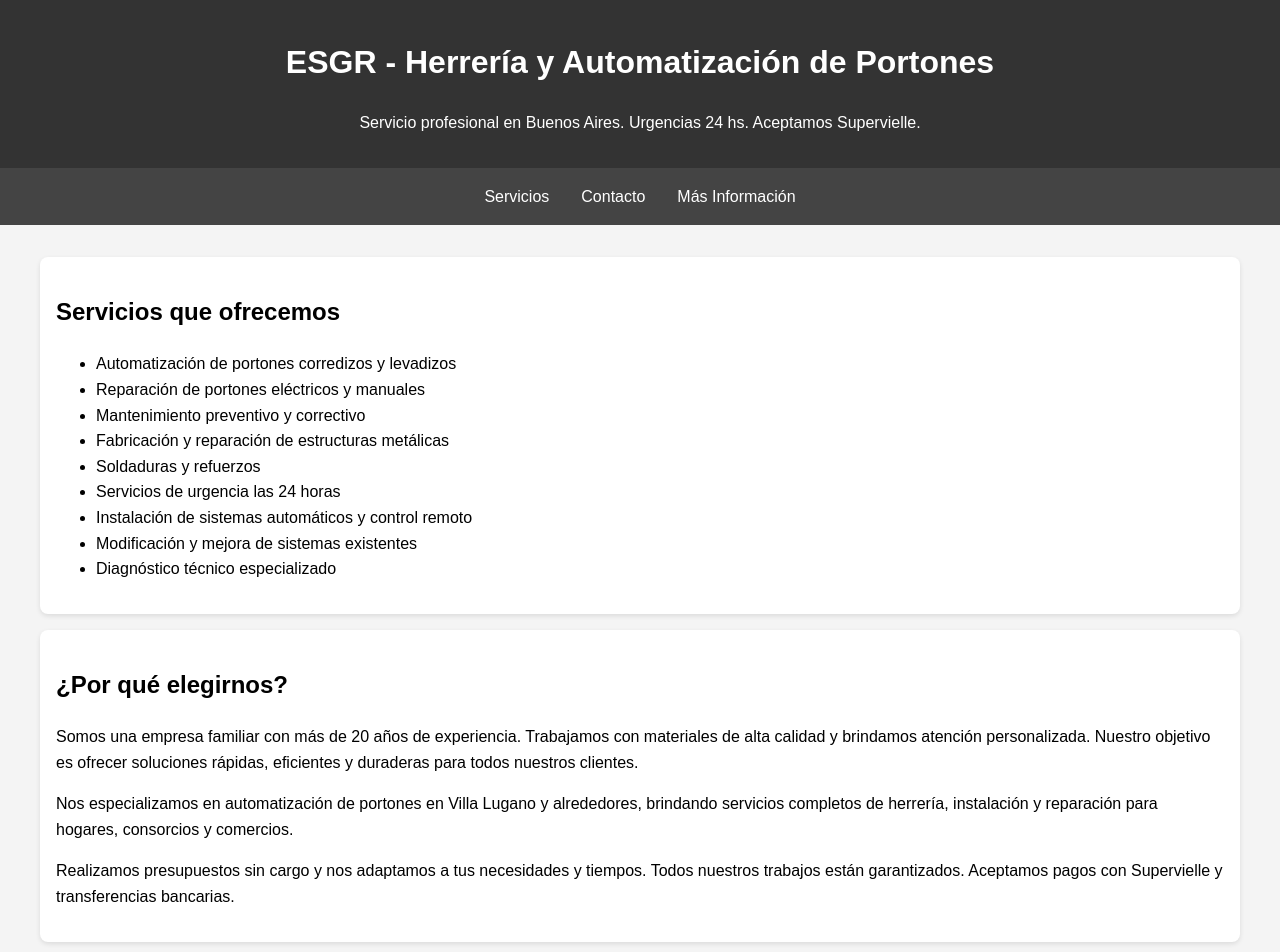
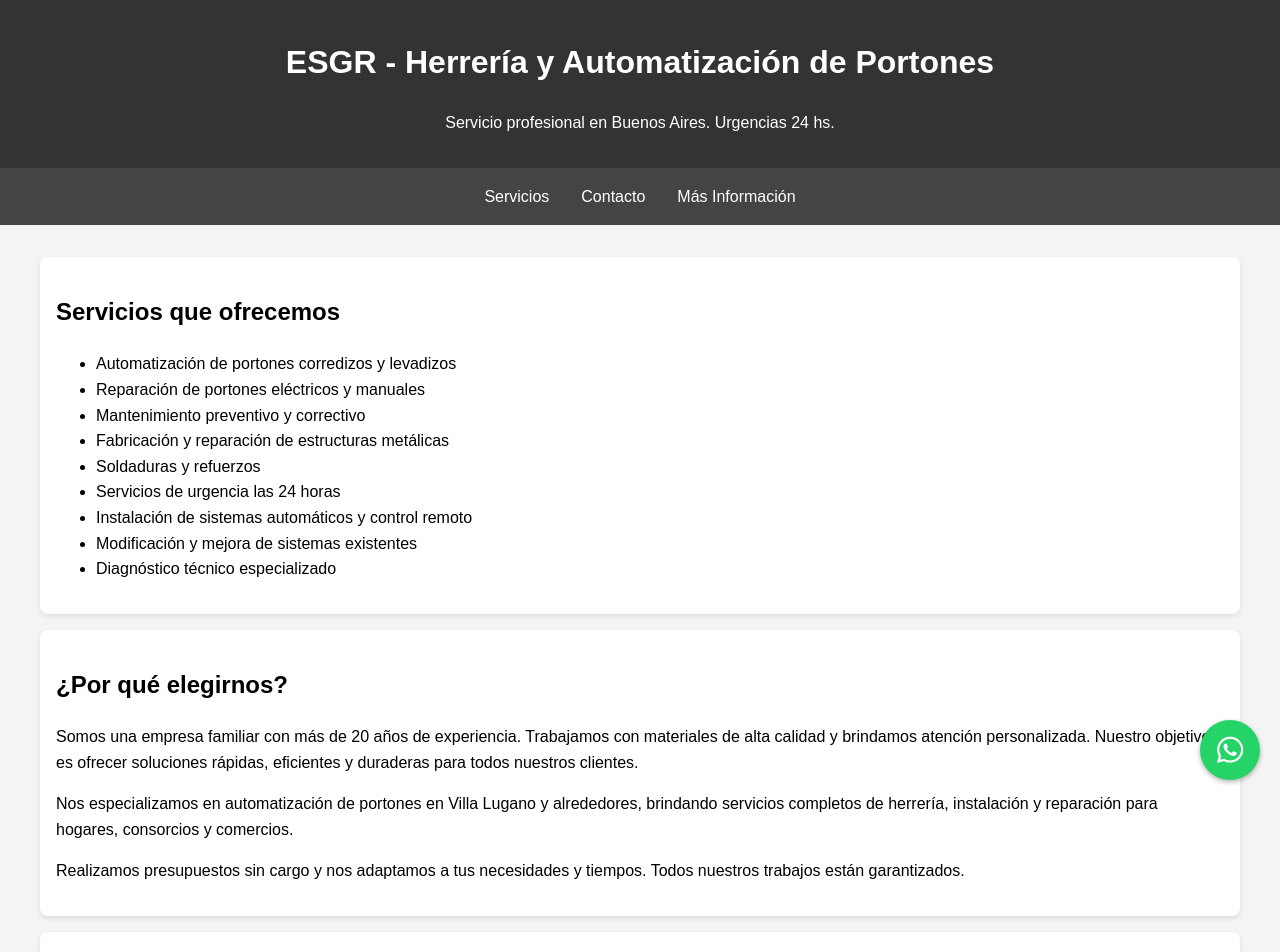
Before and after one commit to Emanuel-ops907/herrerialugano, a plain HTML site: page index.html in a window 1280 px wide. Shown: the top 952 px of the page. Drawn offline with Linux system fonts and the light colour scheme.

Commit message:
Update index.html

```diff
--- a/index.html
+++ b/index.html
@@ -3,7 +3,7 @@
 <head>
   <meta charset="UTF-8">
   <meta name="viewport" content="width=device-width, initial-scale=1.0">
-  <meta name="description" content="Especialistas en automatización y reparación de portones, herrería profesional y servicios de emergencia 24/7 en Villa Lugano, Buenos Aires. Servicio confiable y garantizado. Aceptamos pagos con Supervielle.">
+  <meta name="description" content="Especialistas en automatización y reparación de portones, herrería profesional y servicios de emergencia 24/7 en Villa Lugano, Buenos Aires. Servicio confiable y garantizado.">
   <meta name="keywords" content="automatización de portones Buenos Aires, reparación de portones automáticos, portones eléctricos Villa Lugano, herrería profesional en Buenos Aires, soldadura, portones corredizos, mantenimiento de portones, servicio técnico 24 horas, urgencias herrería, portones levadizos, portones metálicos, portones a medida, herreros en Buenos Aires, instalación de portones automáticos, presupuesto sin cargo, urgencias portones, herrería de confianza">
   <meta name="author" content="ESGR Herrería y Portones">
   <meta name="robots" content="index, follow">
@@ -11,6 +11,7 @@
   <meta name="geo.placename" content="Villa Lugano, Buenos Aires">
   <meta name="geo.position" content="-34.679,-58.484">
   <meta name="ICBM" content="-34.679, -58.484">
+  <meta name="google-site-verification" content="h8ERAnLd1_rnMqJ6-2ageCOZNI8zqAXW-7iZGl2atE0" />
   <title>ESGR - Automatización y Herrería Profesional en Villa Lugano</title>
   <style>
     body {
@@ -65,12 +66,31 @@
         flex-direction: column;
       }
     }
+    /* Botón flotante de WhatsApp */
+    .whatsapp-button {
+      position: fixed;
+      bottom: 20px;
+      right: 20px;
+      background-color: #25D366;
+      color: white;
+      border-radius: 50%;
+      width: 60px;
+      height: 60px;
+      display: flex;
+      align-items: center;
+      justify-content: center;
+      box-shadow: 0 2px 5px rgba(0, 0, 0, 0.3);
+      text-decoration: none;
+      font-size: 30px;
+      z-index: 1000;
+    }
   </style>
+  <link rel="stylesheet" href="https://cdnjs.cloudflare.com/ajax/libs/font-awesome/6.0.0/css/all.min.css">
 </head>
 <body>
   <header>
     <h1>ESGR - Herrería y Automatización de Portones</h1>
-    <p>Servicio profesional en Buenos Aires. Urgencias 24 hs. Aceptamos Supervielle.</p>
+    <p>Servicio profesional en Buenos Aires. Urgencias 24 hs.</p>
   </header>
 
   <nav>
@@ -99,7 +119,7 @@
       <h2>¿Por qué elegirnos?</h2>
       <p>Somos una empresa familiar con más de 20 años de experiencia. Trabajamos con materiales de alta calidad y brindamos atención personalizada. Nuestro objetivo es ofrecer soluciones rápidas, eficientes y duraderas para todos nuestros clientes.</p>
       <p>Nos especializamos en automatización de portones en Villa Lugano y alrededores, brindando servicios completos de herrería, instalación y reparación para hogares, consorcios y comercios.</p>
-      <p>Realizamos presupuestos sin cargo y nos adaptamos a tus necesidades y tiempos. Todos nuestros trabajos están garantizados. Aceptamos pagos con Supervielle y transferencias bancarias.</p>
+      <p>Realizamos presupuestos sin cargo y nos adaptamos a tus necesidades y tiempos. Todos nuestros trabajos están garantizados.</p>
     </section>
 
     <section class="card" id="contacto">
@@ -112,7 +132,12 @@
   </div>
 
   <footer>
-    <p>&copy; 2025 ESGR - Todos los derechos reservados | Aceptamos pagos con Supervielle</p>
+    <p>&copy; 2025 ESGR - Todos los derechos reservados</p>
   </footer>
+
+  <!-- Botón flotante de WhatsApp -->
+  <a class="whatsapp-button" href="https://wa.me/541134352754" target="_blank" aria-label="Chatear por WhatsApp">
+    <i class="fab fa-whatsapp"></i>
+  </a>
 </body>
 </html>
```
